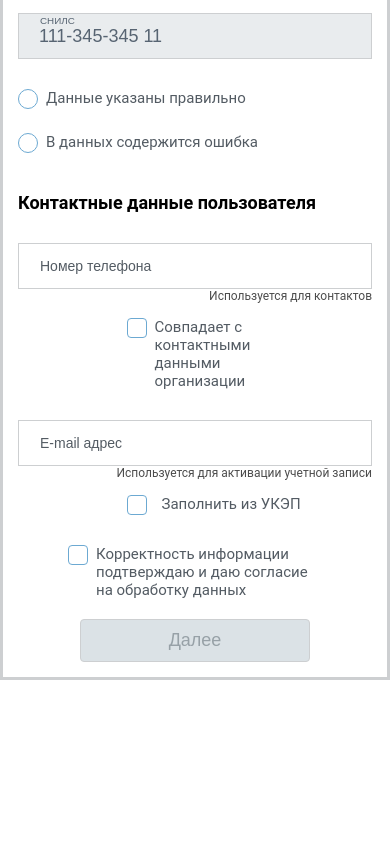
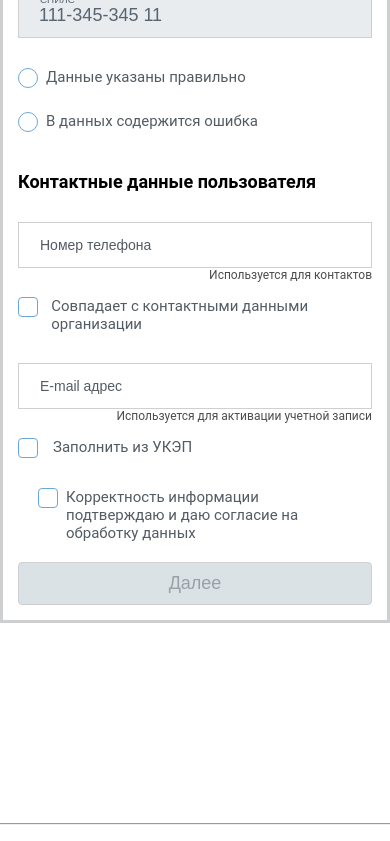
Before and after one commit to Mirzamorph/excont-react-modals, a React (Create React App) app: page / in a window 390 px wide. Shown: the part 4186-5027 px from the top of the page. Built offline with nearby package versions, Linux system fonts and the light colour scheme.

Commit message:
added mobile version

```diff
--- a/src/index.scss
+++ b/src/index.scss
@@ -579,6 +579,12 @@ body, html {
         width: 100%;
       }
     }
+    &__actions-space {
+      flex-direction: column;
+      .btn {
+        margin-bottom: 15px;
+      }
+    }
   }
   .modal {
     padding: 15px;
@@ -588,6 +594,7 @@ body, html {
     }
     &__header {
       margin-bottom: 35px;
+      font-weight: normal;
     }
     &__promt,
     &__text {
@@ -603,10 +610,15 @@ body, html {
       }
       & > * {
         width: 100%;
+        max-width: initial !important;
+        margin-left: 0 !important;
       }
       .link-btn {
         margin: 0;
       }
+    }
+    &__container {
+      margin: 0 20px;
     }
     &__radio-group {
       margin-left: 0;
@@ -621,4 +633,13 @@ body, html {
       left: 6px;
     }
   }
+  .login-modal {
+    padding: 15px;
+    &__link-back-btn {
+      margin-top: 20px;
+    }
+  }
+  .btn {
+    width: 100%;
+  }
 }
```
